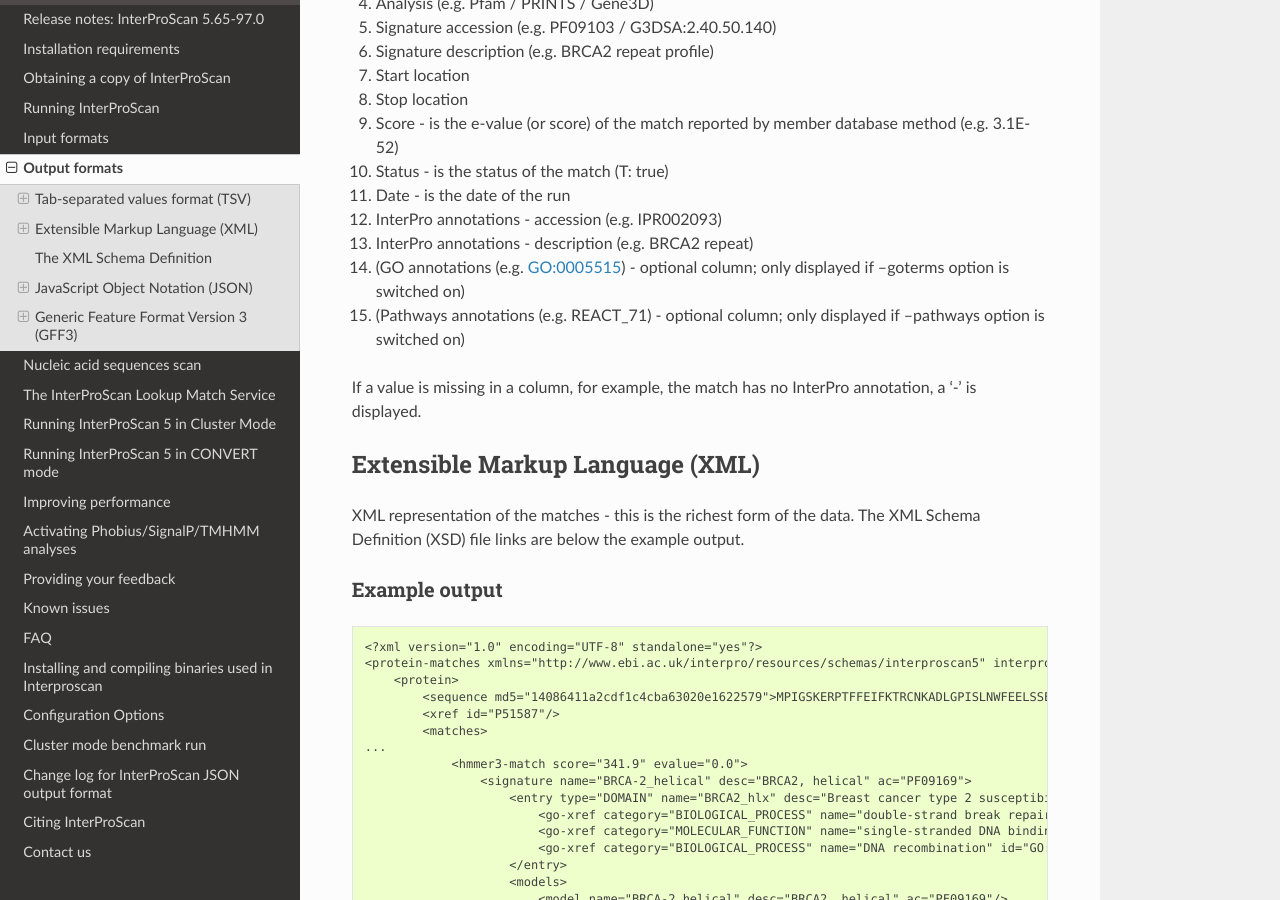
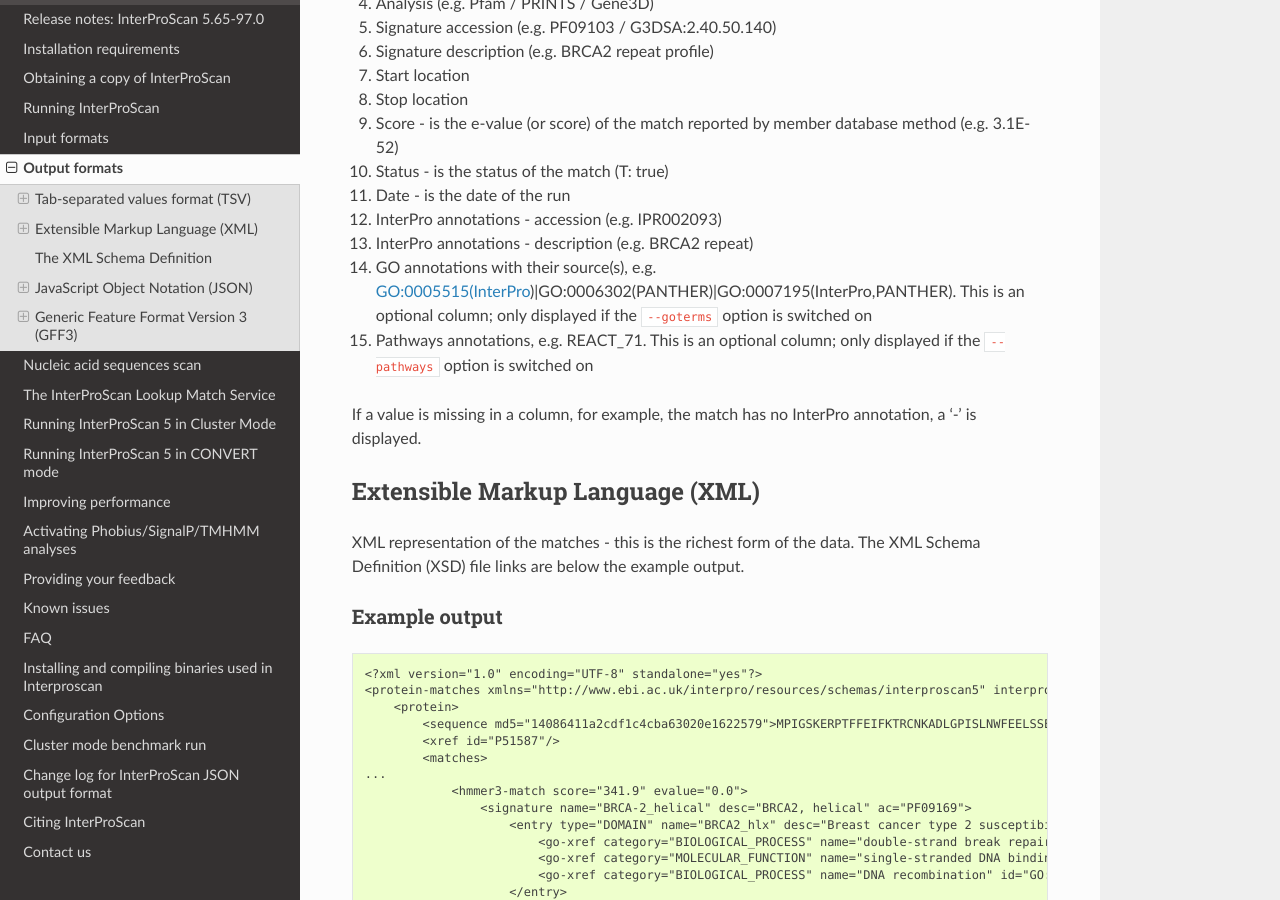
Before and after one commit to ebi-pf-team/interproscan-docs, a Sphinx documentation site: the page built from docs/OutputFormats.rst, in a window 1280 px wide and 900 px high, scrolled down 1101 px. Built offline with Sphinx 7.4.7 and the Read the Docs theme 2.0.0, drawn with Linux system fonts in a browser that asks for light colours.

Commit message:
Update OutputFormats.rst

```diff
--- a/docs/OutputFormats.rst
+++ b/docs/OutputFormats.rst
@@ -63,10 +63,8 @@
 11. Date - is the date of the run
 12. InterPro annotations - accession (e.g. IPR002093)
 13. InterPro annotations - description (e.g. BRCA2 repeat)
-14. (GO annotations (e.g. GO:0005515) - optional column; only displayed
-    if --goterms option is switched on)
-15. (Pathways annotations (e.g. REACT\_71) - optional column; only
-    displayed if --pathways option is switched on)
+14. GO annotations with their source(s), e.g. GO:0005515(InterPro)|GO:0006302(PANTHER)|GO:0007195(InterPro,PANTHER). This is an optional column; only displayed if the :code:`--goterms` option is switched on
+15. Pathways annotations, e.g. REACT\_71. This is an optional column; only displayed if the :code:`--pathways` option is switched on
 
 If a value is missing in a column, for example, the match has no InterPro annotation, a '-' is displayed.
 
```
